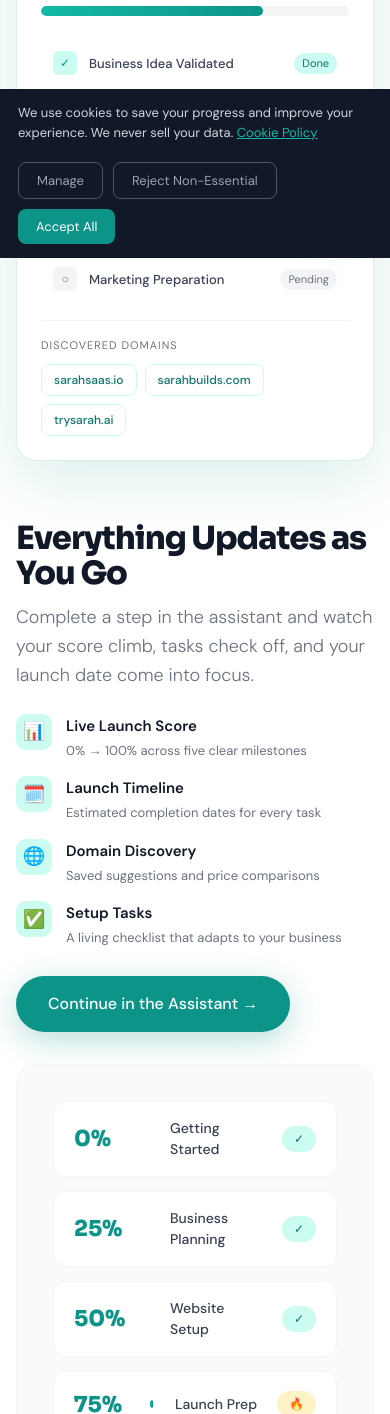
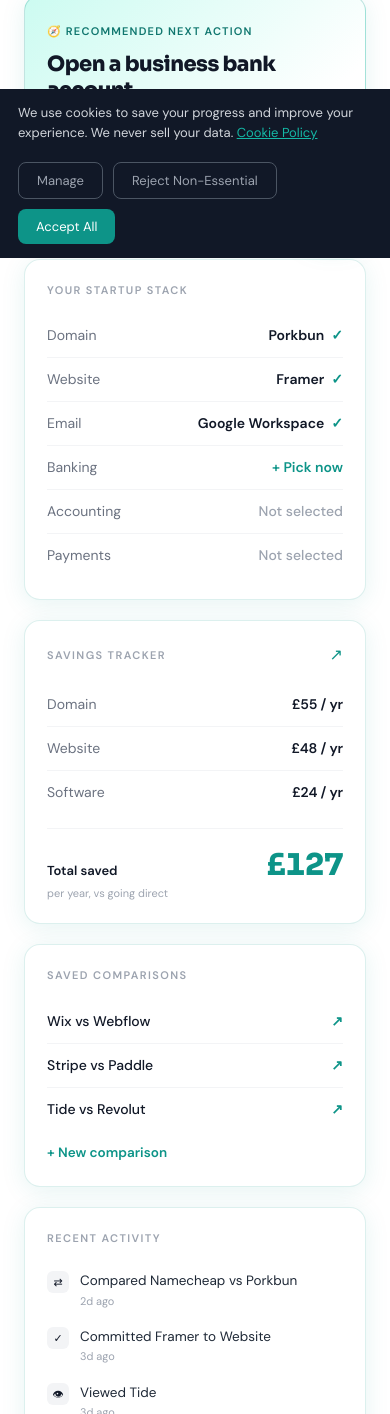
Before and after one commit to tejas-shukla/igd_new, a website: page public/dashboard.html in a window 390 px wide. Shown: the part 586-2000 px from the top of the page. Drawn offline with Linux system fonts and the light colour scheme.

Commit message:
Update dashboard.html

```diff
--- a/public/dashboard.html
+++ b/public/dashboard.html
@@ -3,12 +3,66 @@
 <head>
 <meta charset="UTF-8">
 <meta name="viewport" content="width=device-width, initial-scale=1.0">
-<title>Business Dashboard – Track Your Launch | Igotdomain</title>
-<meta name="description" content="Your Igotdomain dashboard: live Business Launch Score, setup tasks, domain discovery, launch timeline and milestones — everything you need to launch in one place.">
+<title>Founder Dashboard – Your Startup Command Center | Igotdomain</title>
+<meta name="description" content="Your Igotdomain Founder OS dashboard: setup progress, your startup stack, recommended next action, savings tracker, saved comparisons and recent activity — all in one place.">
 <link rel="canonical" href="https://igotdomain.com/dashboard">
 <link rel="preconnect" href="https://fonts.googleapis.com"><link rel="preconnect" href="https://fonts.gstatic.com" crossorigin>
 <link href="https://fonts.googleapis.com/css2?family=Sora:wght@400;500;600;700;800&family=DM+Sans:ital,wght@0,300;0,400;0,500;0,600;1,300&display=swap" rel="stylesheet">
 <link rel="stylesheet" href="styles.css">
+<style>
+  /* ===== Founder OS dashboard — scoped, built on the shared design system ===== */
+  .fos-wrap { max-width: 1140px; margin: 0 auto; padding: 104px 24px 72px; }
+  .fos-head { display:flex; flex-wrap:wrap; gap:16px; align-items:flex-end; justify-content:space-between; margin-bottom:28px; }
+  .fos-head h1 { font-family:var(--font-display); font-size:clamp(26px,3.4vw,34px); font-weight:800; letter-spacing:-1px; color:var(--gray-900); }
+  .fos-head p { color:var(--gray-500); margin-top:6px; font-size:15px; }
+  .fos-head .pct { color:var(--teal); font-weight:700; }
+  .fos-grid { display:grid; grid-template-columns:repeat(2,1fr); gap:20px; }
+  .fos-card { background:#fff; border:1px solid rgba(13,148,136,0.14); border-radius:var(--radius); box-shadow:var(--shadow); padding:22px; }
+  .fos-card-head { display:flex; align-items:center; justify-content:space-between; margin-bottom:16px; }
+  .fos-card-title { font-size:11px; font-weight:700; letter-spacing:1.4px; text-transform:uppercase; color:var(--gray-400); }
+  .fos-mono { font-variant-numeric:tabular-nums; font-feature-settings:"tnum" 1; letter-spacing:-0.01em; }
+
+  /* progress rows */
+  .fos-prow { display:flex; align-items:center; gap:14px; margin-bottom:12px; }
+  .fos-prow:last-child{margin-bottom:0;}
+  .fos-prow .lbl { width:86px; flex-shrink:0; font-size:13px; color:var(--gray-600); }
+  .fos-track { flex:1; height:7px; background:var(--gray-100); border-radius:50px; overflow:hidden; }
+  .fos-fill { height:100%; border-radius:50px; width:0; transition:width 1.1s cubic-bezier(.16,1,.3,1); }
+  .fos-fill.done{ background:linear-gradient(90deg,var(--teal-light),var(--teal)); }
+  .fos-fill.part{ background:linear-gradient(90deg,#FCD34D,#F59E0B); }
+  .fos-prow .val { width:42px; text-align:right; font-size:12px; color:var(--gray-400); }
+  .fos-pill-next { font-size:11px; font-weight:600; color:var(--teal-dark); background:var(--teal-subtle); padding:2px 9px; border-radius:50px; }
+
+  /* next action */
+  .fos-next { background:linear-gradient(135deg,var(--teal-subtle) 0%, #fff 70%); border-color:rgba(13,148,136,0.25); }
+  .fos-next .eyebrow { display:inline-flex; align-items:center; gap:7px; font-size:11px; font-weight:700; letter-spacing:1.2px; text-transform:uppercase; color:var(--teal-dark); margin-bottom:12px; }
+  .fos-next h2 { font-family:var(--font-display); font-size:21px; font-weight:800; letter-spacing:-0.5px; color:var(--gray-900); line-height:1.25; }
+  .fos-next p { color:var(--gray-600); font-size:14px; margin:10px 0 18px; line-height:1.55; }
+
+  /* stack + lists */
+  .fos-row { display:flex; align-items:center; justify-content:space-between; padding:11px 0; border-bottom:1px solid var(--gray-100); font-size:14px; }
+  .fos-row:last-child{ border-bottom:0; }
+  .fos-row .k { color:var(--gray-500); }
+  .fos-row .v { font-weight:600; color:var(--gray-900); display:flex; align-items:center; gap:7px; }
+  .fos-check { color:var(--teal); font-weight:700; }
+  .fos-row a.pick { color:var(--teal); font-weight:600; text-decoration:none; }
+  .fos-row a.pick.muted { color:var(--gray-400); font-weight:500; }
+
+  /* savings */
+  .fos-save-total { margin-top:14px; padding-top:14px; border-top:1px solid var(--gray-100); display:flex; align-items:baseline; justify-content:space-between; }
+  .fos-save-total .big { font-family:var(--font-display); font-size:30px; font-weight:800; color:var(--teal); letter-spacing:-1px; }
+  .fos-note { font-size:11px; color:var(--gray-400); margin-top:4px; }
+
+  /* activity */
+  .fos-act { display:flex; gap:11px; align-items:flex-start; padding:9px 0; }
+  .fos-act .ico { width:22px; height:22px; border-radius:6px; background:var(--gray-100); display:flex; align-items:center; justify-content:center; font-size:11px; flex-shrink:0; }
+  .fos-act .txt { font-size:13.5px; color:var(--gray-800); }
+  .fos-act .when { font-size:11px; color:var(--gray-400); margin-top:1px; }
+
+  .fos-link { color:var(--teal); font-weight:600; font-size:13.5px; text-decoration:none; display:inline-flex; gap:5px; margin-top:12px; }
+
+  @media (max-width: 820px){ .fos-grid{ grid-template-columns:1fr; } .fos-wrap{ padding-top:88px; } }
+</style>
 </head>
 <body>
 <nav aria-label="Main navigation">
@@ -23,113 +77,59 @@
   <a href="/assistant" class="nav-cta">AI Assistant →</a>
 </nav>
 
-<header class="page-hero">
-  <div class="section-label">Live Platform Preview</div>
-  <h1>Your Business Command Center</h1>
-  <p>Track your launch progress, setup tasks, domains, and timeline — all updating dynamically as you move forward.</p>
-</header>
+<main class="fos-wrap">
+  <div class="fos-head">
+    <div>
+      <h1 id="fosGreeting">Welcome back.</h1>
+      <p id="fosSubline">You're <span class="pct" id="fosPct">0%</span> set up. Your next move is one decision away.</p>
+    </div>
+    <a href="/assistant" class="btn-secondary btn-sm">✦ Ask Founder AI</a>
+  </div>
 
-<main>
-<section style="padding-top:20px">
-  <div class="container">
-    <div class="dashboard-mock reveal" data-onreveal="animateDash" style="max-width:760px;margin:0 auto">
-      <div class="dash-header">
-        <div class="dash-dots"><div class="dash-dot"></div><div class="dash-dot"></div><div class="dash-dot"></div></div>
-        <div class="dash-title">Igotdomain Dashboard · Sarah's SaaS</div>
-      </div>
-      <div class="dash-body">
-        <div class="dash-score-row">
-          <div><div class="dash-score-label">Business Launch Score</div><div class="dash-score-val" id="dScore">0%</div></div>
-          <div style="text-align:right"><div style="font-size:12px;color:var(--gray-500)">Launch Preparation</div><div style="font-size:12px;color:#D97706;margin-top:4px">🔥 On Track</div></div>
-        </div>
-        <div class="dash-progress-track"><div class="dash-progress-fill" id="dBar"></div></div>
-        <div class="dash-tasks" id="dTasks">
-          <div class="dash-task" style="opacity:0"><div class="dash-task-icon task-done">✓</div><div class="dash-task-name">Business Idea Validated</div><div class="dash-task-status status-done">Done</div></div>
-          <div class="dash-task" style="opacity:0"><div class="dash-task-icon task-done">✓</div><div class="dash-task-name">Domain Selected</div><div class="dash-task-status status-done">Done</div></div>
-          <div class="dash-task" style="opacity:0"><div class="dash-task-icon task-progress">⚙</div><div class="dash-task-name">Website Creation</div><div class="dash-task-status status-prog">In Progress</div></div>
-          <div class="dash-task" style="opacity:0"><div class="dash-task-icon task-pending">○</div><div class="dash-task-name">Branding & Identity</div><div class="dash-task-status status-pending">Up Next</div></div>
-          <div class="dash-task" style="opacity:0"><div class="dash-task-icon task-pending">○</div><div class="dash-task-name">Marketing Preparation</div><div class="dash-task-status status-pending">Pending</div></div>
-        </div>
-        <div class="domain-row">
-          <div class="domain-label">Discovered Domains</div>
-          <div class="domain-chips"><div class="domain-chip">sarahsaas.io</div><div class="domain-chip">sarahbuilds.com</div><div class="domain-chip">trysarah.ai</div></div>
-        </div>
+  <div class="fos-grid">
+    <!-- 1 · Startup Progress -->
+    <div class="fos-card">
+      <div class="fos-card-head"><span class="fos-card-title">Startup Progress</span><span class="fos-mono" id="fosProgPct" style="font-weight:600">0%</span></div>
+      <div id="fosProgress"></div>
+    </div>
+
+    <!-- 2 · Recommended Next Action (exactly one) -->
+    <div class="fos-card fos-next" id="fosNextCard">
+      <span class="eyebrow">🧭 Recommended next action</span>
+      <h2 id="fosNextTitle">—</h2>
+      <p id="fosNextWhy">—</p>
+      <a href="/assistant" class="btn-primary btn-sm" id="fosNextCta">Compare →</a>
+    </div>
+
+    <!-- 3 · Your Startup Stack -->
+    <div class="fos-card">
+      <div class="fos-card-head"><span class="fos-card-title">Your Startup Stack</span></div>
+      <div id="fosStack"></div>
+    </div>
+
+    <!-- 4 · Savings Tracker -->
+    <div class="fos-card">
+      <div class="fos-card-head"><span class="fos-card-title">Savings Tracker</span><span style="color:var(--teal)">↗</span></div>
+      <div id="fosSavings"></div>
+      <div class="fos-save-total">
+        <div><div style="font-size:13px;font-weight:600;color:var(--gray-900)">Total saved</div><div class="fos-note">per year, vs going direct</div></div>
+        <div class="big fos-mono" id="fosSaveTotal">£0</div>
       </div>
     </div>
 
-    <div class="dashboard-layout" style="margin-top:60px">
-      <div class="reveal">
-        <h2 class="section-title" style="font-size:32px">Everything Updates as You Go</h2>
-        <p class="section-sub">Complete a step in the assistant and watch your score climb, tasks check off, and your launch date come into focus.</p>
-        <div style="display:flex;flex-direction:column;gap:16px;margin-top:24px">
-          <div class="feature-row"><div class="feature-ico">📊</div><div><strong>Live Launch Score</strong><p>0% → 100% across five clear milestones</p></div></div>
-          <div class="feature-row"><div class="feature-ico">🗓️</div><div><strong>Launch Timeline</strong><p>Estimated completion dates for every task</p></div></div>
-          <div class="feature-row"><div class="feature-ico">🌐</div><div><strong>Domain Discovery</strong><p>Saved suggestions and price comparisons</p></div></div>
-          <div class="feature-row"><div class="feature-ico">✅</div><div><strong>Setup Tasks</strong><p>A living checklist that adapts to your business</p></div></div>
-        </div>
-        <a href="/assistant" class="btn-primary" style="margin-top:28px">Continue in the Assistant →</a>
-      </div>
-      <div class="score-visual reveal" style="margin-top:0">
-        <div class="score-milestones">
-          <div class="milestone"><div class="milestone-pct">0%</div><div class="milestone-bar"><div class="milestone-fill" style="width:0"></div></div><div class="milestone-label" style="min-width:auto">Getting Started</div><div class="milestone-badge badge-done">✓</div></div>
-          <div class="milestone"><div class="milestone-pct">25%</div><div class="milestone-bar"><div class="milestone-fill" style="width:100%"></div></div><div class="milestone-label" style="min-width:auto">Business Planning</div><div class="milestone-badge badge-done">✓</div></div>
-          <div class="milestone"><div class="milestone-pct">50%</div><div class="milestone-bar"><div class="milestone-fill" style="width:100%"></div></div><div class="milestone-label" style="min-width:auto">Website Setup</div><div class="milestone-badge badge-done">✓</div></div>
-          <div class="milestone"><div class="milestone-pct">75%</div><div class="milestone-bar"><div class="milestone-fill" style="width:55%"></div></div><div class="milestone-label" style="min-width:auto">Launch Prep</div><div class="milestone-badge badge-active">🔥</div></div>
-          <div class="milestone"><div class="milestone-pct">100%</div><div class="milestone-bar"><div class="milestone-fill" style="width:0"></div></div><div class="milestone-label" style="min-width:auto">Ready 🚀</div><div class="milestone-badge badge-todo">Soon</div></div>
-        </div>
-      </div>
+    <!-- 5 · Saved Comparisons -->
+    <div class="fos-card">
+      <div class="fos-card-head"><span class="fos-card-title">Saved Comparisons</span></div>
+      <div id="fosSaved"></div>
+      <a href="/assistant" class="fos-link">+ New comparison</a>
+    </div>
+
+    <!-- 6 · Recent Activity -->
+    <div class="fos-card">
+      <div class="fos-card-head"><span class="fos-card-title">Recent Activity</span></div>
+      <div id="fosActivity"></div>
     </div>
   </div>
-</section>
-
-<!-- FREE FOUNDER LAUNCH PACK (gated) -->
-<section id="launchPack" style="background:var(--gray-50);display:none">
-  <div class="container">
-    <div class="reveal text-center">
-      <div class="section-label">🎁 Unlocked</div>
-      <h2 class="section-title">Your Free Founder Launch Pack</h2>
-      <p class="section-sub">Thanks for getting started! These premium resources are yours to keep — free, forever.</p>
-    </div>
-    <div class="trust-cards" style="margin-top:48px">
-      <a class="trust-card reveal" href="pack/startup-checklist.pdf" target="_blank" rel="noopener" style="text-decoration:none;display:block">
-        <div class="trust-icon">✅</div><div class="trust-title">Startup Checklist</div>
-        <div class="trust-desc">The complete idea-to-launch checklist across all five phases.</div>
-        <div style="margin-top:14px;color:var(--teal);font-weight:600;font-size:14px">Download PDF ↓</div>
-      </a>
-      <a class="trust-card reveal" href="pack/100-ai-prompts.pdf" target="_blank" rel="noopener" style="text-decoration:none;display:block">
-        <div class="trust-icon">🤖</div><div class="trust-title">100 AI Prompts for Startups</div>
-        <div class="trust-desc">Copy-paste prompts for validation, naming, copy, marketing & ops.</div>
-        <div style="margin-top:14px;color:var(--teal);font-weight:600;font-size:14px">Download PDF ↓</div>
-      </a>
-      <a class="trust-card reveal" href="pack/domain-buying-guide.pdf" target="_blank" rel="noopener" style="text-decoration:none;display:block">
-        <div class="trust-icon">🌐</div><div class="trust-title">Domain Buying Guide</div>
-        <div class="trust-desc">Choose a great domain and never overpay on renewals again.</div>
-        <div style="margin-top:14px;color:var(--teal);font-weight:600;font-size:14px">Download PDF ↓</div>
-      </a>
-      <a class="trust-card reveal" href="pack/seo-checklist.pdf" target="_blank" rel="noopener" style="text-decoration:none;display:block">
-        <div class="trust-icon">🔍</div><div class="trust-title">SEO Checklist</div>
-        <div class="trust-desc">The fundamentals that help people and AI find your business.</div>
-        <div style="margin-top:14px;color:var(--teal);font-weight:600;font-size:14px">Download PDF ↓</div>
-      </a>
-    </div>
-  </div>
-</section>
-
-<!-- LOCKED STATE (shown until unlocked) -->
-<section id="packLocked" style="background:var(--gray-50);display:none">
-  <div class="container-narrow text-center">
-    <div class="trust-card reveal" style="text-align:center">
-      <div class="trust-icon">🔒</div>
-      <div class="trust-title">Unlock Your Free Founder Launch Pack</div>
-      <div class="trust-desc" style="margin-bottom:20px">Get our Startup Checklist, 100 AI Prompts, Domain Buying Guide and SEO Checklist — completely free. Just complete two quick steps:</div>
-      <div style="text-align:left;max-width:420px;margin:0 auto 22px">
-        <div class="feature-row" style="margin-bottom:12px"><div class="feature-ico" id="lockStep1">1</div><div><strong>Add your email</strong><p>So we can save your progress</p></div></div>
-        <div class="feature-row"><div class="feature-ico" id="lockStep2">2</div><div><strong>Try one comparison link</strong><p>Open any provider from the AI assistant</p></div></div>
-      </div>
-      <a href="/assistant" class="btn-primary">Continue in the Assistant →</a>
-    </div>
-  </div>
-</section>
 </main>
 
 <footer>
@@ -144,36 +144,147 @@
 
 <a href="/assistant" class="float-chat" aria-label="Open assistant"><span class="float-tooltip">Launch your business 🚀</span><span class="float-btn">🤖</span></a>
 <div class="cookie-banner" id="cookieBanner"><div class="cookie-text">We use cookies to save your progress and improve your experience. We never sell your data. <a href="#">Cookie Policy</a></div><div class="cookie-actions"><button class="cookie-btn cookie-manage" onclick="manageCookies()">Manage</button><button class="cookie-btn cookie-reject" onclick="closeCookie()">Reject Non-Essential</button><button class="cookie-btn cookie-accept" onclick="closeCookie()">Accept All</button></div></div>
+
 <script src="app.js"></script>
 <script>
-  let dashDone=false;
-  function animateDash(){
-    if(dashDone) return; dashDone=true;
-    const bar=document.getElementById('dBar'), scoreEl=document.getElementById('dScore');
-    setTimeout(()=>{ bar.style.width='72%'; },150);
-    let v=0; const iv=setInterval(()=>{ v+=2; if(v>72){v=72;clearInterval(iv);} scoreEl.textContent=v+'%'; },26);
-    document.querySelectorAll('#dTasks .dash-task').forEach((t,i)=>{ setTimeout(()=>{ t.style.transition='opacity .5s ease'; t.style.opacity='1'; },300+i*180); });
+/* ===== Founder OS — state-driven dashboard =====
+   State lives in localStorage under 'igd_state'. The assistant writes to it as
+   the founder makes decisions; this page renders + derives from it. Falls back
+   to a sensible demo so the page is never empty. */
+(function(){
+  var CATS = [
+    {id:'idea',       label:'Idea',       roadmap:true},
+    {id:'domain',     label:'Domain',     roadmap:true},
+    {id:'website',    label:'Website',    roadmap:true},
+    {id:'email',      label:'Email',      roadmap:true},
+    {id:'banking',    label:'Banking',    roadmap:true},
+    {id:'accounting', label:'Accounting', roadmap:true},
+    {id:'payments',   label:'Payments',   roadmap:true}
+  ];
+  var NEXT_COPY = {
+    domain:     {title:'Secure your domain',            why:'Lock in your name before someone else does — flat-renewal registrars save you the most.'},
+    website:    {title:'Build your website',            why:'With a domain in hand, get a site live — no-code builders launch in a weekend.'},
+    email:      {title:'Set up business email',         why:'Branded email at your domain builds trust before you start outreach.'},
+    banking:    {title:'Open a business bank account',  why:'You have a domain, site and email — open an account before you take revenue.'},
+    accounting: {title:'Connect accounting software',   why:'Keep the books clean from day one, once money starts moving.'},
+    payments:   {title:'Choose a payments provider',    why:'Start taking payments — pick the processor that fits your model.'}
+  };
+
+  var DEMO = {
+    name: 'there',
+    stack: {
+      idea:       {tool:'Validated', done:true},
+      domain:     {tool:'Porkbun',          done:true, saved:55},
+      website:    {tool:'Framer',           done:true, saved:48},
+      email:      {tool:'Google Workspace', done:true, saved:24},
+      banking:    null, accounting:null, payments:null
+    },
+    websitePartial: false,
+    saved: ['Wix vs Webflow','Stripe vs Paddle','Tide vs Revolut'],
+    activity: [
+      {type:'compared',  txt:'Compared Namecheap vs Porkbun', when:'2d ago'},
+      {type:'committed', txt:'Committed Framer to Website',    when:'3d ago'},
+      {type:'viewed',    txt:'Viewed Tide',                   when:'3d ago'},
+      {type:'asked',     txt:'Asked: best email for SaaS',    when:'4d ago'}
+    ]
+  };
+
+  function load(){
+    try { var s = JSON.parse(localStorage.getItem('igd_state')); if(s && s.stack) return s; } catch(e){}
+    return DEMO;
+  }
+  var S = load();
+  try { var em = localStorage.getItem('igd_email'); if(em && S===DEMO){ S.name = em.split('@')[0]; } } catch(e){}
+
+  // ---- derive ----
+  var roadmapCats = CATS.filter(function(c){return c.roadmap;});
+  var doneCount = 0;
+  roadmapCats.forEach(function(c){ var it=S.stack[c.id]; if(it && it.done) doneCount++; });
+  var overall = Math.round((doneCount / roadmapCats.length) * 100);
+
+  // next decision = first roadmap category (after idea) not yet done
+  var nextId = null;
+  ['domain','website','email','banking','accounting','payments'].some(function(id){
+    var it = S.stack[id]; if(!it || !it.done){ nextId = id; return true; } return false;
+  });
+
+  // savings
+  var saveLines = [], total = 0;
+  [['Domain','domain'],['Website','website'],['Software','email']].forEach(function(p){
+    var it = S.stack[p[1]]; var amt = it && it.saved ? it.saved : 0;
+    if(amt){ saveLines.push({label:p[0], amt:amt}); total += amt; }
+  });
+
+  // ---- render ----
+  var fmt = function(n){ return '£' + n.toLocaleString(); };
+  document.getElementById('fosGreeting').textContent = 'Welcome back, ' + S.name + '.';
+  document.getElementById('fosPct').textContent = overall + '%';
+  document.getElementById('fosProgPct').textContent = overall + '%';
+
+  // progress bars
+  var prog = document.getElementById('fosProgress'), html='';
+  roadmapCats.forEach(function(c){
+    var it = S.stack[c.id];
+    var pct = (it && it.done) ? 100 : (c.id==='website' && S.websitePartial ? 75 : 0);
+    var cls = pct===100 ? 'done' : (pct>0 ? 'part':'');
+    var isNext = c.id === nextId;
+    html += '<div class="fos-prow"><span class="lbl">'+c.label+'</span>'+
+            '<div class="fos-track"><div class="fos-fill '+cls+'" data-w="'+pct+'"></div></div>'+
+            (isNext && pct===0 ? '<span class="fos-pill-next">next</span>' : '<span class="val fos-mono">'+pct+'%</span>')+
+            '</div>';
+  });
+  prog.innerHTML = html;
+  setTimeout(function(){ prog.querySelectorAll('.fos-fill').forEach(function(f){ f.style.width = f.getAttribute('data-w')+'%'; }); }, 120);
+
+  // next action
+  if(nextId){
+    var c = NEXT_COPY[nextId];
+    document.getElementById('fosNextTitle').textContent = c.title;
+    document.getElementById('fosNextWhy').textContent = c.why;
+    document.getElementById('fosNextCta').textContent = 'Compare ' + nextId + ' →';
+    document.getElementById('fosNextCta').setAttribute('href','/assistant?decision='+nextId);
+  } else {
+    document.getElementById('fosNextTitle').textContent = "You're all set up 🎉";
+    document.getElementById('fosNextWhy').textContent = 'Your core stack is complete. Explore marketing and CRM to keep growing.';
+    document.getElementById('fosNextCta').textContent = 'Explore growth →';
   }
 
-  // ---- Free Founder Launch Pack gating ----
-  (function(){
-    let email='', purchased=false;
-    try{ email=localStorage.getItem('igd_email')||''; purchased=localStorage.getItem('igd_purchased')==='1'; }catch(e){}
-    const unlocked = !!email && purchased;
-    const packEl=document.getElementById('launchPack');
-    const lockEl=document.getElementById('packLocked');
-    if(unlocked){
-      packEl.style.display='block';
-      // ensure reveal animation fires for newly shown cards
-      packEl.querySelectorAll('.reveal').forEach(el=>el.classList.add('visible'));
-    } else {
-      lockEl.style.display='block';
-      lockEl.querySelectorAll('.reveal').forEach(el=>el.classList.add('visible'));
-      // tick off whichever steps are already complete
-      if(email){ const s=document.getElementById('lockStep1'); s.textContent='✓'; s.style.background='var(--teal)'; s.style.color='#fff'; }
-      if(purchased){ const s=document.getElementById('lockStep2'); s.textContent='✓'; s.style.background='var(--teal)'; s.style.color='#fff'; }
-    }
-  })();
+  // stack
+  var stackHtml='';
+  [['Domain','domain'],['Website','website'],['Email','email'],['Banking','banking'],['Accounting','accounting'],['Payments','payments']].forEach(function(p){
+    var it = S.stack[p[1]];
+    var right = (it && it.tool)
+      ? '<span class="v">'+it.tool+' <span class="fos-check">✓</span></span>'
+      : '<a class="pick'+(p[1]===nextId?'':' muted')+'" href="/assistant?decision='+p[1]+'">'+(p[1]===nextId?'+ Pick now':'Not selected')+'</a>';
+    stackHtml += '<div class="fos-row"><span class="k">'+p[0]+'</span>'+right+'</div>';
+  });
+  document.getElementById('fosStack').innerHTML = stackHtml;
+
+  // savings
+  var sHtml='';
+  saveLines.forEach(function(l){ sHtml += '<div class="fos-row"><span class="k">'+l.label+'</span><span class="v fos-mono">'+fmt(l.amt)+' / yr</span></div>'; });
+  if(!saveLines.length) sHtml = '<div class="fos-note">Make your first decision to start tracking savings.</div>';
+  document.getElementById('fosSavings').innerHTML = sHtml;
+  document.getElementById('fosSaveTotal').textContent = fmt(total);
+
+  // saved comparisons
+  var savedHtml='';
+  (S.saved||[]).forEach(function(t){ savedHtml += '<div class="fos-row"><span class="v" style="font-weight:500">'+t+'</span><a class="pick" href="/assistant">↗</a></div>'; });
+  if(!(S.saved||[]).length) savedHtml = '<div class="fos-note">No saved comparisons yet.</div>';
+  document.getElementById('fosSaved').innerHTML = savedHtml;
+
+  // activity
+  var ICO = {compared:'⇄', committed:'✓', viewed:'👁', asked:'💬'};
+  var aHtml='';
+  (S.activity||[]).forEach(function(a){
+    aHtml += '<div class="fos-act"><span class="ico">'+(ICO[a.type]||'•')+'</span><div><div class="txt">'+a.txt+'</div><div class="when">'+a.when+'</div></div></div>';
+  });
+  if(!(S.activity||[]).length) aHtml = '<div class="fos-note">Your recent chats and decisions will appear here.</div>';
+  document.getElementById('fosActivity').innerHTML = aHtml;
+
+  // cookie banner (matches the rest of the site)
+  var cookie=document.getElementById('cookieBanner'); if(cookie) setTimeout(function(){cookie.classList.add('show');},1800);
+})();
 </script>
 </body>
 </html>
```
